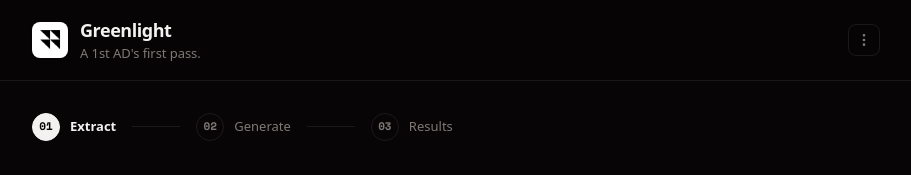
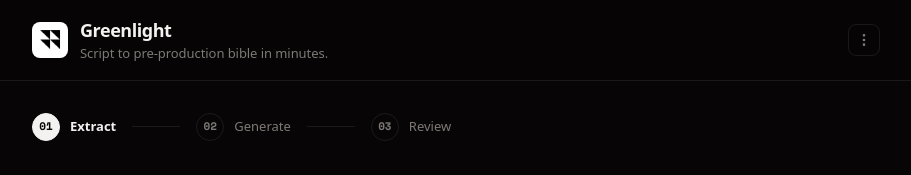
Before and after one commit to madebysan/greenlight, a Next.js app: page / in a window 1280 px wide. Shown: the top 175 px of the page, without its empty margins (184-1095 px from the left). Built offline with nearby package versions, Linux system fonts and the light colour scheme.

Commit message:
checkpoint: update 2 files (tsx)

```diff
--- a/app/demo/page.tsx
+++ b/app/demo/page.tsx
@@ -101,7 +101,7 @@ function DemoContent({ project }: { project: SavedProject }) {
                   · Demo
                 </span>
               </h1>
-              <p className="text-[12px] text-foreground/70 tracking-tight">A 1st AD&apos;s first pass.</p>
+              <p className="text-[12px] text-foreground/70 tracking-tight">Script to pre-production bible in minutes.</p>
             </div>
 
             <div className="flex items-center gap-2 ml-auto">
--- a/components/wizard/wizard-shell.tsx
+++ b/components/wizard/wizard-shell.tsx
@@ -39,7 +39,7 @@ import { downloadBlob } from "@/lib/utils";
 const STEPS = [
   { number: 1, label: "Extract" },
   { number: 2, label: "Generate" },
-  { number: 3, label: "Results" },
+  { number: 3, label: "Review" },
 ];
 
 export type DocumentResult = {
@@ -521,7 +521,7 @@ export function WizardShell() {
             <div>
               <h1 className="text-lg font-bold tracking-tight">Greenlight</h1>
               <p className="text-[13px] text-muted-foreground">
-                A 1st AD&apos;s first pass.
+                Script to pre-production bible in minutes.
               </p>
             </div>
 
```
